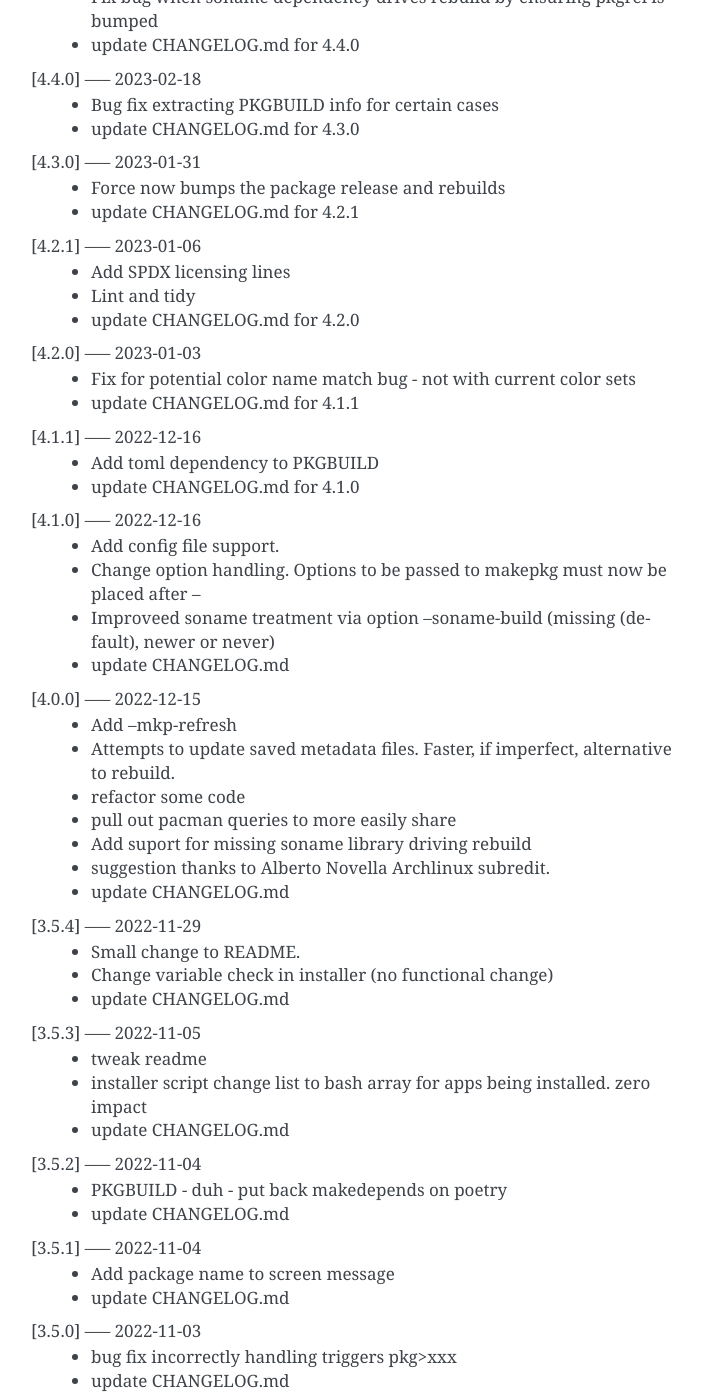
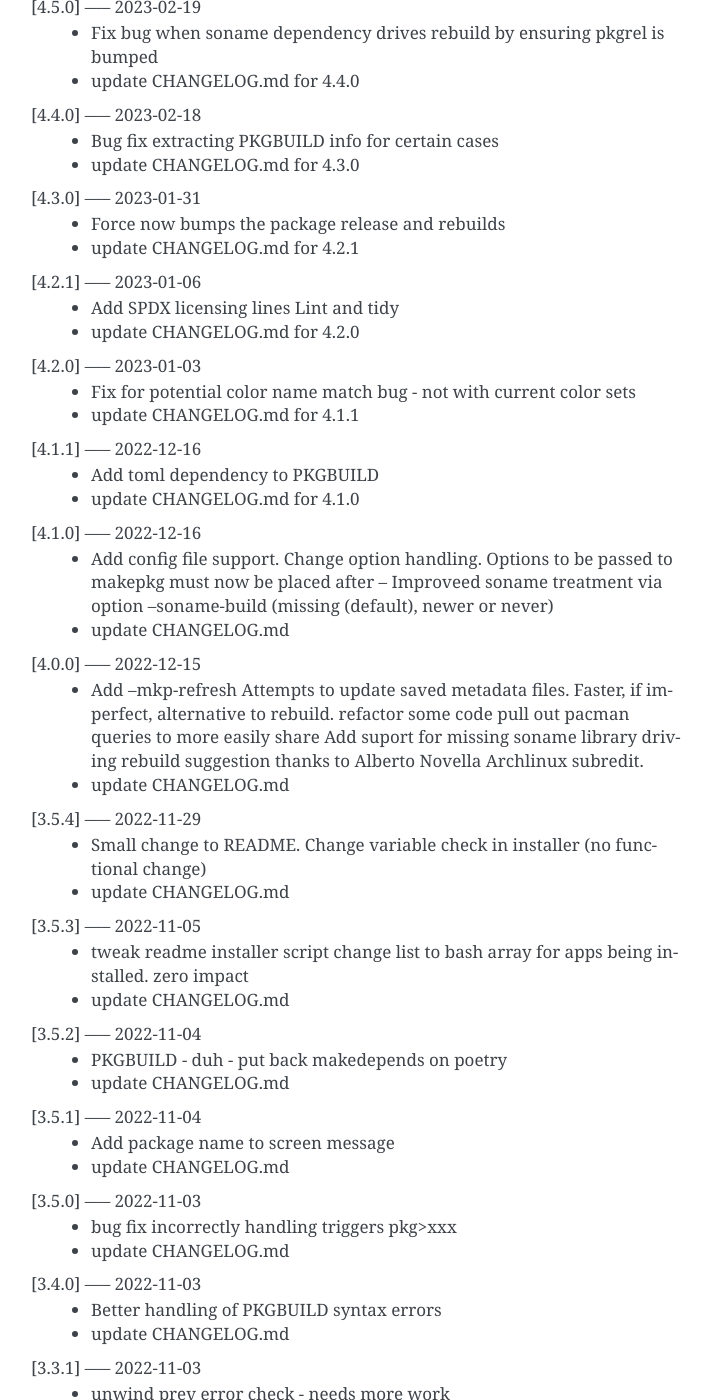
Before and after one commit to gene-git/Arch-mkpkg, a Sphinx documentation site: the page built from Docs/Changelog.rst, in a window 1280 px wide and 1400 px high, scrolled down 972 px. Shown: the whole window, without its empty margins (389-1101 px from the left). Built offline with Sphinx 7.4.7, drawn with Linux system fonts in a browser that asks for light colours; pages that are not in the unit, such as notebooks, are missing from menus; some of the changed text lies outside the part shown.

```diff
--- a/Docs/Changelog.rst
+++ b/Docs/Changelog.rst
@@ -51,7 +56,7 @@ Changelog
 
 [4.2.1] ----- 2023-01-06
  * Add SPDX licensing lines
- * Lint and tidy
+   Lint and tidy
  * update CHANGELOG.md for 4.2.0
 
 [4.2.0] ----- 2023-01-03
@@ -64,27 +69,27 @@ Changelog
 
 [4.1.0] ----- 2022-12-16
  * Add config file support.
- * Change option handling. Options to be passed to makepkg must now be placed after --
- * Improveed soname treatment via option --soname-build (missing (default), newer or never)
+   Change option handling. Options to be passed to makepkg must now be placed after --
+   Improveed soname treatment via option --soname-build (missing (default), newer or never)
  * update CHANGELOG.md
 
 [4.0.0] ----- 2022-12-15
  * Add --mkp-refresh
- * Attempts to update saved metadata files. Faster, if imperfect, alternative to rebuild.
- * refactor some code
- * pull out pacman queries to more easily share
- * Add suport for missing soname library driving rebuild
- * suggestion thanks to Alberto Novella Archlinux subredit.
+   Attempts to update saved metadata files. Faster, if imperfect, alternative to rebuild.
+   refactor some code
+   pull out pacman queries to more easily share
+   Add suport for missing soname library driving rebuild
+   suggestion thanks to Alberto Novella Archlinux subredit.
  * update CHANGELOG.md
 
 [3.5.4] ----- 2022-11-29
  * Small change to README.
- * Change variable check in installer (no functional change)
+   Change variable check in installer (no functional change)
  * update CHANGELOG.md
 
 [3.5.3] ----- 2022-11-05
  * tweak readme
- * installer script change list to bash array for apps being installed. zero impact
+   installer script change list to bash array for apps being installed. zero impact
  * update CHANGELOG.md
 
 [3.5.2] ----- 2022-11-04
@@ -117,7 +122,7 @@ Changelog
 
 [3.1.0] ----- 2022-10-31
  * Add more aliases of First_N for version comparisons (micro, serial)
- * Change build from poetry/pip to python -m build/installer
+   Change build from poetry/pip to python -m build/installer
  * update CHANGELOG.md
 
 [3.0.0] ----- 2022-10-30
@@ -143,7 +148,7 @@ Changelog
 
 [2.3.5] ----- 2022-10-23
  * avoid all but tag in pkgver()
- * update pyproject.toml vers
+   update pyproject.toml vers
  * update changelog
 
 [2.3.4] ----- 2022-10-23
@@ -157,8 +162,8 @@ Changelog
 
 [2.3.2] ----- 2022-10-14
  * Improve PKGBUILD for aur as per comments
- * update pyproject.toml version
- * Clean the dist directory before doing poetry build
+   update pyproject.toml version
+   Clean the dist directory before doing poetry build
  * fix python depends version > 3.9
  * Add makedepends packages in aur PKGBUILD
  * fix comment
@@ -167,7 +172,7 @@ Changelog
 
 [2.3.1] ----- 2022-10-13
  * Update readme with link to AUR for mkpkg
- * Change PKGBUILD for AUR
+   Change PKGBUILD for AUR
  * little word smithing on readme
  * Clean up some comments
  * readme word smithing
@@ -175,7 +180,7 @@ Changelog
 
 [2.3.0] ----- 2022-10-13
  * In the event mkpkg_depends / mkpkg_depends_files are absent,
- * no longer fall back to use makedepends unless turned on with the --mkp-use_makedepends option
+   no longer fall back to use makedepends unless turned on with the --mkp-use_makedepends option
  * update changelog
 
 [2.2.1] ----- 2022-10-13
@@ -187,8 +192,8 @@ Changelog
 
 [2.2.0] ----- 2022-10-13
  * Change PKGBUILD variables to have leading "_" to follow arch packaging guidelines
- * Code is backward compatible and will work with or without the _
- * New names are: _mkpkg_depends and _mkpkg_depends_files
+   Code is backward compatible and will work with or without the _
+   New names are: _mkpkg_depends and _mkpkg_depends_files
  * update changelog
  * more readme tweaks
  * update changelog
@@ -216,10 +221,10 @@ Changelog
 
 [2.0.0] ----- 2022-10-12
  * Reorganize directory structure and use poetry for packaging.
- * Add support for triggers now based on semantic versions.
- * e.g python>3.12 or python>minor - where minor triggers build if
- * major.minor version of dependency package is greater than that used when
- * it was last built.
+   Add support for triggers now based on semantic versions.
+   e.g python>3.12 or python>minor - where minor triggers build if
+   major.minor version of dependency package is greater than that used when
+   it was last built.
  * Reorganize source tree
  * Update changelog
  * tweak readme little more
@@ -274,4 +279,4 @@ Changelog
 
 [1.0.0] ----- 2022-09-03
  * Initial Revision of mkpkg.
- * mkpkg builds Arch packages and rebuilds them whenever a make dependency is more recent than the last package
+   mkpkg builds Arch packages and rebuilds them whenever a make dependency is more recent than the last package
```
Also changed, not shown: other parts of Docs/Changelog.rst (+9 -4 lines), 1 other file.
